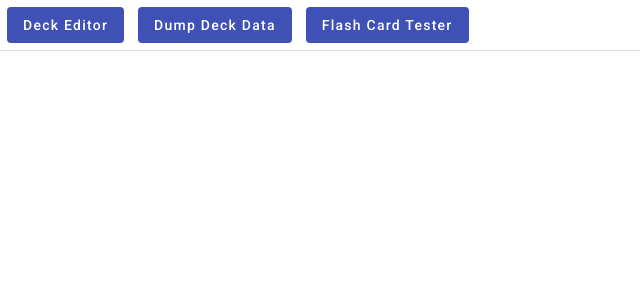
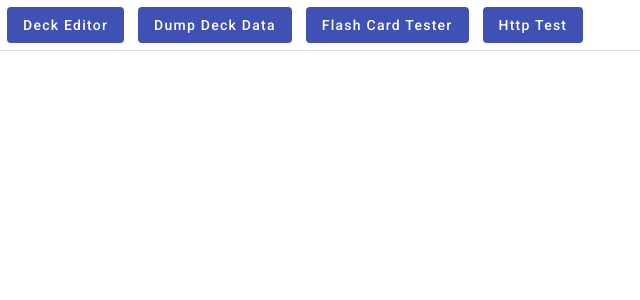
Before and after one commit to JDubs-55/CEN3031_Group111_Project, an Angular app in the folder FrontEnd/Squizzy/: page / in a window 1280 px wide. Shown: the top 300 px of the page, without its empty margins (0-640 px from the left). Built offline with nearby package versions, Linux system fonts and the light colour scheme.

Commit message:
Added button to test backend connection

```diff
--- a/FrontEnd/Squizzy/src/app/app.component.html
+++ b/FrontEnd/Squizzy/src/app/app.component.html
@@ -3,6 +3,7 @@
     <a mat-flat-button color="primary" routerLink="/DeckEditor">Deck Editor</a>
     <button mat-flat-button color="primary" (click)="dumpDeckData()">Dump Deck Data</button>
     <a mat-flat-button color="primary" routerLink="/FlashCardTester">Flash Card Tester</a>
+    <button mat-flat-button color="primary" (click)="httpTest()">Http Test</button>
 </div>
 <mat-divider></mat-divider>
 <div id="SelectedTabDiv">
--- a/FrontEnd/Squizzy/src/app/app.component.ts
+++ b/FrontEnd/Squizzy/src/app/app.component.ts
@@ -28,4 +28,11 @@ export class AppComponent {
     console.log(data);
 
   }
+
+  httpTest(): void{
+    fetch("http://localhost:4200/api/echo/hello")
+      .then(response => response.json())
+      .then(data => console.log(data))
+      .catch(error => console.error(error))
+  }
 }
```
